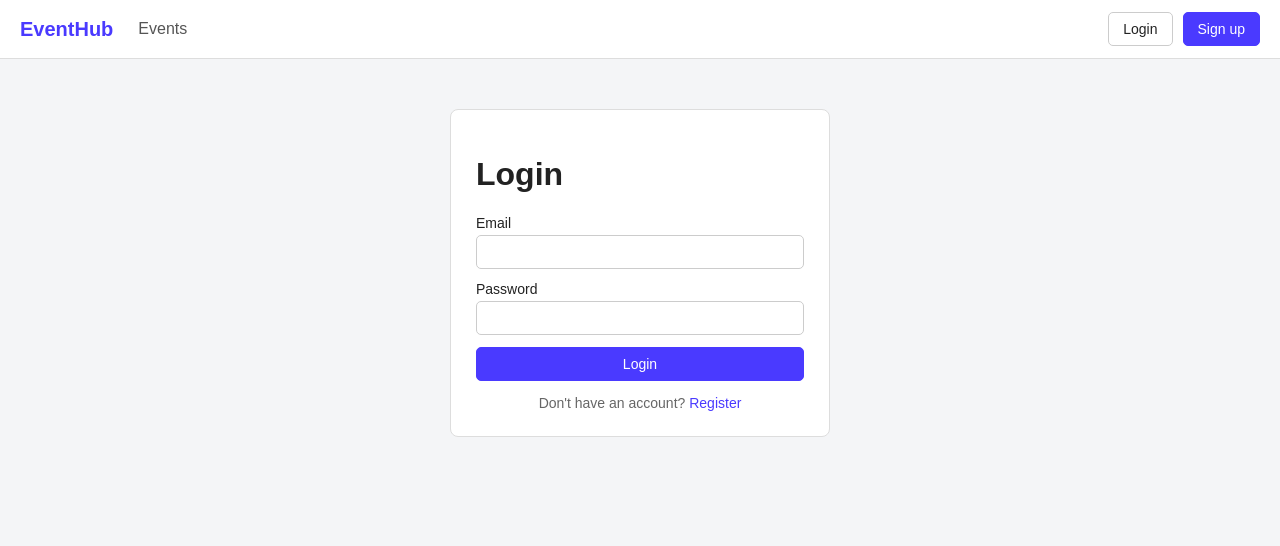
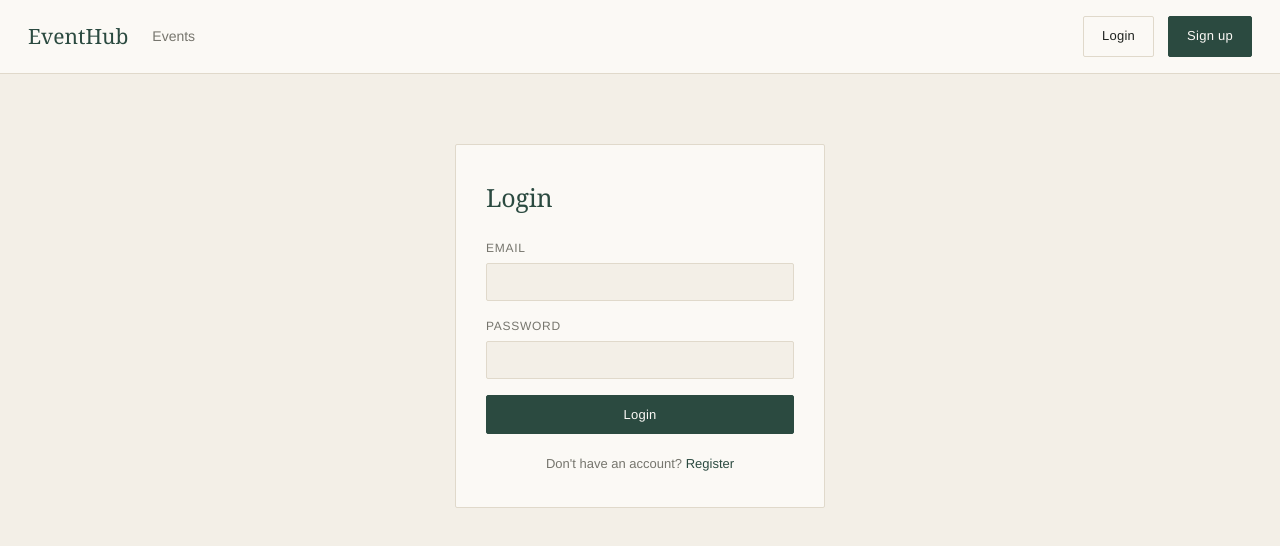
Before and after one commit to Coconut-X/Event-Management-React-App, a React (Create React App) app: page /login in a window 1280 px wide. Shown: the top 546 px of the page. Built offline with nearby package versions, Linux system fonts and the light colour scheme; no server answers.

Commit message:
redesign ui with pine and sand theme and toast feedback

```diff
--- a/src/App.css
+++ b/src/App.css
@@ -1,9 +1,17 @@
 /*----- layout -----*/
 
 .container {
-  max-width: 1100px;
+  max-width: 1060px;
   margin: 0 auto;
-  padding: 20px;
+  padding: 30px 20px 60px;
+}
+
+.page__head {
+  display: flex;
+  align-items: baseline;
+  gap: 12px;
+  flex-wrap: wrap;
+  margin-bottom: 18px;
 }
 
 /*----- navbar -----*/
@@ -11,96 +19,126 @@
 .navbar {
   display: flex;
   align-items: center;
-  gap: 15px;
+  gap: 24px;
   flex-wrap: wrap;
-  background: #fff;
-  padding: 12px 20px;
-  border-bottom: 1px solid #ddd;
+  background: var(--surface);
+  padding: 16px 28px;
+  border-bottom: 1px solid var(--line);
 }
 
 .navbar__brand {
-  font-size: 20px;
-  font-weight: bold;
-  color: #4a3aff;
+  font-family: Georgia, "Times New Roman", serif;
+  font-size: 21px;
+  color: var(--pine);
+}
+
+.navbar__brand:hover {
+  text-decoration: none;
 }
 
 .navbar__links {
   display: flex;
-  gap: 10px;
+  gap: 22px;
   margin-right: auto; /*pushes the login buttons to the right*/
 }
 
 .navbar__link {
-  color: #555;
-  padding: 5px 10px;
-  border-radius: 5px;
+  position: relative;
+  color: var(--muted);
+  font-size: 14px;
+  padding: 4px 0;
 }
 
-/*NavLink puts this class on the current page*/
-.navbar__link.active {
-  background: #eee;
-  color: #222;
+.navbar__link:hover {
+  color: var(--ink);
+  text-decoration: none;
 }
 
-/*little number bubble next to My Events*/
+/*NavLink puts this class on the current page
+a thin underline reads cleaner than a filled pill*/
+.navbar__link.active {
+  color: var(--pine);
+}
+
+.navbar__link.active::after {
+  content: "";
+  position: absolute;
+  left: 0;
+  right: 0;
+  bottom: -2px;
+  height: 1px;
+  background: var(--pine);
+}
+
+/*little number next to My Events*/
 .count {
-  display: inline-block;
-  background: #4a3aff;
-  color: #fff;
-  font-size: 11px;
-  min-width: 18px;
-  padding: 1px 5px;
-  margin-left: 6px;
-  border-radius: 10px;
-  text-align: center;
+  color: var(--clay);
+  font-size: 12px;
+  margin-left: 5px;
 }
 
 .navbar__auth {
   display: flex;
   align-items: center;
-  gap: 10px;
+  gap: 14px;
 }
 
 .navbar__user {
   font-size: 14px;
-  color: #555;
+  color: var(--muted);
 }
 
 /*----- buttons -----*/
 
 .btn {
-  padding: 8px 14px;
-  border: 1px solid #ccc;
-  border-radius: 5px;
-  background: #fff;
-  color: #222;
-  font-size: 14px;
+  display: inline-block;
+  padding: 9px 18px;
+  border: 1px solid var(--line);
+  border-radius: 2px;
+  background: transparent;
+  color: var(--ink);
+  font-family: inherit;
+  font-size: 13px;
+  letter-spacing: 0.02em;
   cursor: pointer;
+  transition: background 0.15s, border-color 0.15s;
 }
 
 .btn:hover {
-  background: #f0f0f0;
+  border-color: var(--pine);
   text-decoration: none;
 }
 
 .btn:disabled {
-  opacity: 0.6;
+  color: var(--muted);
+  border-color: var(--line);
+  background: transparent;
   cursor: not-allowed;
 }
 
 .btn--primary {
-  background: #4a3aff;
-  border-color: #4a3aff;
-  color: #fff;
+  background: var(--pine);
+  border-color: var(--pine);
+  color: var(--surface);
 }
 
 .btn--primary:hover {
-  background: #3929e6;
+  background: #1f3830;
+}
+
+.btn--primary:disabled {
+  background: var(--pine-soft);
+  border-color: var(--pine-soft);
+  color: var(--muted);
 }
 
 .btn--danger {
-  border-color: #d64545;
-  color: #d64545;
+  color: var(--clay);
+  border-color: #e2cbc3;
+}
+
+.btn--danger:hover {
+  border-color: var(--clay);
 }
 
 /*----- filters -----*/
@@ -108,22 +146,37 @@
 .filters {
   display: flex;
   flex-wrap: wrap;
-  gap: 10px;
-  margin: 20px 0;
+  gap: 8px;
+  padding-bottom: 22px;
+  margin-bottom: 22px;
+  border-bottom: 1px solid var(--line);
 }
 
 .filters input,
 .filters select {
-  padding: 8px;
-  border: 1px solid #ccc;
-  border-radius: 5px;
-  font-size: 14px;
+  padding: 9px 11px;
+  border: 1px solid var(--line);
+  border-radius: 2px;
+  background: var(--surface);
+  color: var(--ink);
+  font-family: inherit;
+  font-size: 13px;
+}
+
+.filters input:focus,
+.filters select:focus {
+  outline: none;
+  border-color: var(--pine);
+}
+
+.filters input::placeholder {
+  color: var(--muted);
 }
 
 .results {
-  font-size: 14px;
-  color: #666;
-  margin: 0 0 15px;
+  font-size: 13px;
+  color: var(--muted);
+  margin: 0 0 18px;
 }
 
 /*----- event cards -----*/
@@ -131,7 +184,7 @@
 .grid {
   display: grid;
   grid-template-columns: repeat(auto-fill, minmax(250px, 1fr));
-  gap: 20px;
+  gap: 26px;
 }
 
 /*on a phone 250px cards get squashed so go single column*/
@@ -148,6 +201,7 @@
   }
 
   .navbar {
+    gap: 14px;
     justify-content: center;
   }
 
@@ -159,14 +213,19 @@
 .card {
   display: flex;
   flex-direction: column;
-  background: #fff;
-  border: 1px solid #ddd;
-  border-radius: 8px;
+  background: var(--surface);
+  border: 1px solid var(--line);
+  border-radius: 2px;
   overflow: hidden;
+  transition: border-color 0.15s;
+}
+
+.card:hover {
+  border-color: #cfc4af;
 }
 
 .card__img {
-  height: 160px;
+  height: 150px;
   width: 100%;
   object-fit: cover;
 }
@@ -174,35 +233,35 @@
 .card__body {
   display: flex;
   flex-direction: column;
-  padding: 12px;
+  padding: 16px 18px 18px;
   flex: 1;
 }
 
 .card__title {
-  font-size: 16px;
-  margin: 5px 0;
+  font-size: 17px;
+  margin: 8px 0 10px;
+  line-height: 1.3;
 }
 
 .card__meta {
   font-size: 13px;
-  color: #666;
-  margin: 2px 0;
+  color: var(--muted);
+  margin: 0 0 3px;
 }
 
 .card__actions {
   display: flex;
-  gap: 10px;
+  gap: 8px;
   margin-top: auto; /*keeps buttons at the bottom of every card*/
-  padding-top: 12px;
+  padding-top: 16px;
 }
 
+/*small uppercase label instead of a coloured pill*/
 .badge {
   align-self: flex-start;
-  background: #eee;
-  color: #555;
-  font-size: 11px;
-  padding: 2px 8px;
-  border-radius: 10px;
+  color: var(--clay);
+  font-size: 10px;
+  letter-spacing: 0.12em;
   text-transform: uppercase;
 }
 
@@ -211,43 +270,85 @@
 .details {
   display: grid;
   grid-template-columns: 1fr;
-  gap: 20px;
-  margin: 20px 0;
+  gap: 34px;
+  margin: 24px 0;
 }
 
 @media (min-width: 768px) {
   .details {
-    grid-template-columns: 1fr 1fr;
+    grid-template-columns: 5fr 6fr;
   }
 }
 
 .details__img {
-  border-radius: 8px;
+  border-radius: 2px;
   width: 100%;
+}
+
+/*the facts read better as rows than as a wall of bold text*/
+.details__row {
+  display: flex;
+  gap: 14px;
+  padding: 9px 0;
+  border-bottom: 1px solid var(--line);
+  font-size: 14px;
+}
+
+.details__label {
+  min-width: 80px;
+  color: var(--muted);
+  font-size: 12px;
+  letter-spacing: 0.06em;
+  text-transform: uppercase;
+}
+
+.details__actions {
+  display: flex;
+  align-items: center;
+  gap: 16px;
+  margin-top: 24px;
+}
+
+.back {
+  display: inline-block;
+  font-size: 13px;
+  color: var(--muted);
+  margin-bottom: 10px;
+}
+
+.about {
+  max-width: 640px;
+  margin-top: 30px;
 }
 
 /*----- tabs on My Events -----*/
 
 .tabs {
   display: flex;
-  gap: 10px;
-  margin: 20px 0;
-  border-bottom: 1px solid #ddd;
+  gap: 26px;
+  margin: 20px 0 26px;
+  border-bottom: 1px solid var(--line);
 }
 
 .tabs__tab {
   background: none;
   border: none;
-  border-bottom: 2px solid transparent;
-  padding: 10px 15px;
+  border-bottom: 1px solid transparent;
+  padding: 0 0 12px;
+  margin-bottom: -1px;
+  font-family: inherit;
   font-size: 14px;
-  color: #777;
+  color: var(--muted);
   cursor: pointer;
 }
 
+.tabs__tab:hover {
+  color: var(--ink);
+}
+
 .tabs__tab.active {
-  color: #4a3aff;
-  border-bottom-color: #4a3aff;
+  color: var(--pine);
+  border-bottom-color: var(--pine);
 }
 
 /*----- login and register forms -----*/
@@ -255,78 +356,124 @@
 .auth {
   display: flex;
   justify-content: center;
-  padding: 30px 0;
+  padding: 40px 0;
 }
 
 .auth__card {
   width: 100%;
-  max-width: 380px;
-  background: #fff;
-  border: 1px solid #ddd;
-  border-radius: 8px;
-  padding: 25px;
+  max-width: 370px;
+  background: var(--surface);
+  border: 1px solid var(--line);
+  border-radius: 2px;
+  padding: 32px 30px;
+}
+
+.auth__card h1 {
+  font-size: 25px;
+  margin-bottom: 22px;
 }
 
 .auth__card label {
   display: block;
-  font-size: 14px;
-  margin-bottom: 4px;
+  font-size: 12px;
+  letter-spacing: 0.06em;
+  text-transform: uppercase;
+  color: var(--muted);
+  margin-bottom: 5px;
 }
 
 .auth__card input {
   width: 100%;
-  padding: 8px;
-  margin-bottom: 12px;
-  border: 1px solid #ccc;
-  border-radius: 5px;
+  padding: 10px 11px;
+  margin-bottom: 16px;
+  border: 1px solid var(--line);
+  border-radius: 2px;
+  background: var(--sand);
+  color: var(--ink);
+  font-family: inherit;
   font-size: 14px;
+}
+
+.auth__card input:focus {
+  outline: none;
+  border-color: var(--pine);
 }
 
 .auth__card .btn {
   width: 100%;
+  padding: 11px;
 }
 
 .auth__alt {
   text-align: center;
-  font-size: 14px;
-  color: #666;
-  margin-bottom: 0;
+  font-size: 13px;
+  color: var(--muted);
+  margin: 20px 0 0;
 }
 
 .error {
-  color: #d64545;
+  color: var(--clay);
   font-size: 13px;
-  margin: 0 0 10px;
+  margin: -8px 0 12px;
 }
 
-/*----- message bar -----*/
+/*----- toast feedback -----*/
 
-.message {
+/*fixed so it is visible even if you registered from the bottom of the list*/
+.toast {
+  position: fixed;
+  top: 24px;
+  right: 24px;
+  z-index: 10;
   display: flex;
-  justify-content: space-between;
   align-items: center;
-  padding: 10px 15px;
-  border-radius: 5px;
-  margin: 15px 0;
+  gap: 16px;
+  max-width: 320px;
+  padding: 13px 16px;
+  border-radius: 2px;
+  border-left: 2px solid;
+  background: var(--surface);
+  box-shadow: 0 6px 20px rgba(31, 35, 32, 0.1);
   font-size: 14px;
 }
 
-.message--success {
-  background: #e3f6e8;
-  color: #237a3c;
+.toast--success {
+  border-left-color: var(--pine);
 }
 
-.message--error {
-  background: #fde8e8;
-  color: #b93333;
+.toast--error {
+  border-left-color: var(--clay);
 }
 
-.message button {
+.toast button {
   background: none;
   border: none;
-  color: inherit;
-  font-size: 16px;
+  color: var(--muted);
+  font-size: 19px;
+  line-height: 1;
+  padding: 0;
   cursor: pointer;
+}
+
+.toast button:hover {
+  color: var(--ink);
+}
+
+@media (max-width: 480px) {
+  .toast {
+    top: 14px;
+    left: 14px;
+    right: 14px;
+    max-width: none;
+  }
+}
+
+/*----- empty and loading states -----*/
+
+.note {
+  color: var(--muted);
+  padding: 40px 0;
+  text-align: center;
 }
 
 /*----- pagination -----*/
@@ -335,7 +482,8 @@
   display: flex;
   justify-content: center;
   align-items: center;
-  gap: 15px;
-  margin: 30px 0;
-  font-size: 14px;
+  gap: 20px;
+  margin: 44px 0 0;
+  font-size: 13px;
+  color: var(--muted);
 }
--- a/src/components/Message.js
+++ b/src/components/Message.js
@@ -17,10 +17,11 @@ function Message({ message }) {
 
   if (!message) return null;
 
+  //sits on top of the page so the feedback is hard to miss
   return (
-    <div className={`message message--${message.type}`}>
-      {message.text}
-      <button onClick={() => dispatch(clearMessage())}>x</button>
+    <div className={`toast toast--${message.type}`}>
+      <span>{message.text}</span>
+      <button onClick={() => dispatch(clearMessage())}>&times;</button>
     </div>
   );
 }
--- a/src/index.css
+++ b/src/index.css
@@ -1,12 +1,45 @@
+/*the two tones of the theme live here so the rest of the css just uses them*/
+:root {
+  --sand: #f3efe7;
+  --surface: #fbf9f5;
+  --line: #e0d9cb;
+  --pine: #2b4a40;
+  --pine-soft: #e6ece7;
+  --ink: #1f2320;
+  --muted: #76756d;
+  --clay: #9c4f3c;
+}
+
 * {
   box-sizing: border-box;
 }
 
 body {
   margin: 0;
-  background: #f4f5f7;
-  color: #222;
-  font-family: Arial, Helvetica, sans-serif;
+  background: var(--sand);
+  color: var(--ink);
+  font-family: "Helvetica Neue", Helvetica, Arial, sans-serif;
+  font-size: 15px;
+  line-height: 1.6;
+}
+
+/*serif headings keep it from looking like every other bootstrap page*/
+h1,
+h2,
+h3 {
+  font-family: Georgia, "Times New Roman", serif;
+  font-weight: normal;
+  letter-spacing: -0.01em;
+  color: var(--pine);
+  margin: 0 0 10px;
+}
+
+h1 {
+  font-size: 30px;
+}
+
+h2 {
+  font-size: 22px;
 }
 
 img {
@@ -15,10 +48,14 @@ img {
 }
 
 a {
-  color: #4a3aff;
+  color: var(--pine);
   text-decoration: none;
 }
 
 a:hover {
   text-decoration: underline;
 }
+
+p {
+  margin: 0 0 10px;
+}
--- a/src/pages/MyEvents.js
+++ b/src/pages/MyEvents.js
@@ -51,7 +51,7 @@ function MyEvents() {
       </div>
 
       {shown.length === 0 && (
-        <p>
+        <p className="note">
           No events here yet. <Link to="/events">Browse events</Link>
         </p>
       )}
```
Also changed, not shown: src/pages/EventDetails.js (+34 -22 lines).
